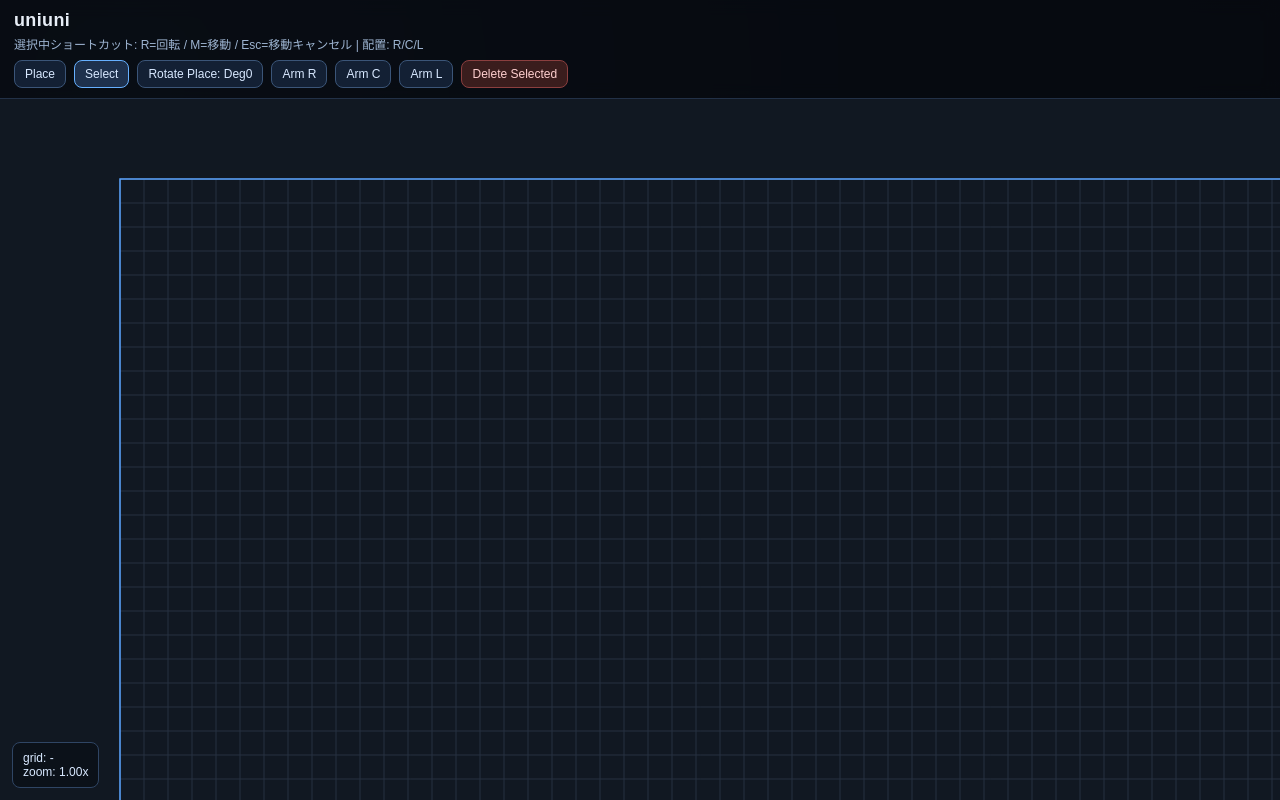
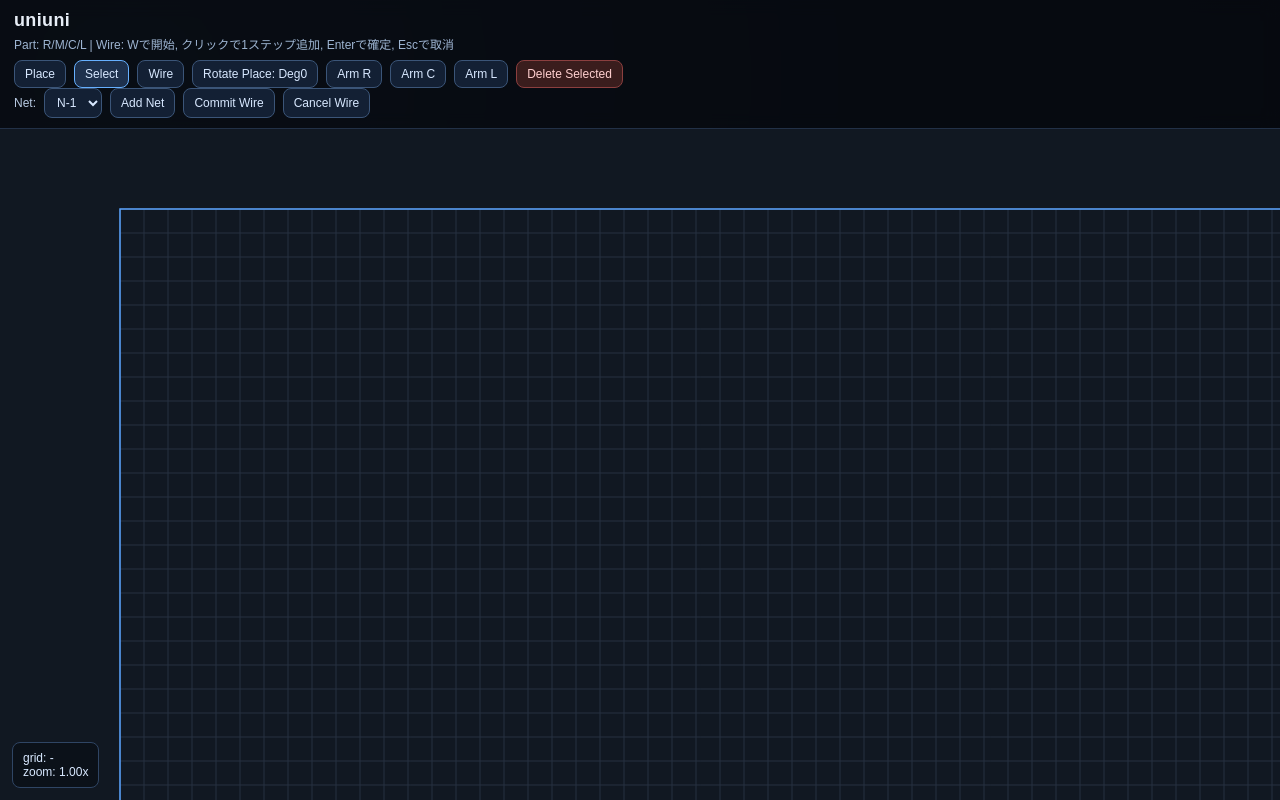
Before and after one commit to Siroyan/uniuni, a React (Vite) app in the folder web/: page / in a window 1280 px wide. Built offline with nearby package versions, Linux system fonts and the light colour scheme.

Commit message:
feat(web): add manual wire tool and net selection UI

```diff
--- a/web/src/App.tsx
+++ b/web/src/App.tsx
@@ -1,7 +1,7 @@
 import { useEffect, useMemo, useState } from "react";
 import { BoardCanvas } from "./BoardCanvas";
 import { canPlacePart, findPartAtGrid, nextRot } from "./parts";
-import type { Board, GridPt, PartDef, PartInst, Rot, ToolMode } from "./types";
+import type { Board, GridPt, Net, PartDef, PartInst, Rot, ToolMode, Wire } from "./types";
 
 const board: Board = {
   width: 64,
@@ -57,10 +57,11 @@ const defPrefixById: Record<string, string> = {
   inductor_axial: "L"
 };
 
-function newPartId(): string {
-  return typeof crypto !== "undefined" && "randomUUID" in crypto
-    ? crypto.randomUUID()
-    : `part_${Date.now()}`;
+function newId(prefix: string): string {
+  if (typeof crypto !== "undefined" && "randomUUID" in crypto) {
+    return `${prefix}_${crypto.randomUUID()}`;
+  }
+  return `${prefix}_${Date.now()}`;
 }
 
 function nextRefdes(parts: PartInst[], defId: string): string {
@@ -69,10 +70,18 @@ function nextRefdes(parts: PartInst[], defId: string): string {
   return `${prefix}${used + 1}`;
 }
 
+function isAdjacent(a: GridPt, b: GridPt): boolean {
+  return Math.abs(a.x - b.x) + Math.abs(a.y - b.y) === 1;
+}
+
 export function App(): JSX.Element {
   const [tool, setTool] = useState<ToolMode>("select");
   const [activeRot, setActiveRot] = useState<Rot>("Deg0");
   const [parts, setParts] = useState<PartInst[]>([]);
+  const [wires, setWires] = useState<Wire[]>([]);
+  const [nets, setNets] = useState<Net[]>([{ id: "net_1", name: "N-1" }]);
+  const [selectedNetId, setSelectedNetId] = useState<string>("net_1");
+  const [wireDraftPath, setWireDraftPath] = useState<GridPt[]>([]);
   const [selectedPartId, setSelectedPartId] = useState<string | null>(null);
   const [moveArmedPartId, setMoveArmedPartId] = useState<string | null>(null);
   const [moveArmedRot, setMoveArmedRot] = useState<Rot | null>(null);
@@ -94,6 +103,7 @@ export function App(): JSX.Element {
     setMoveArmedPartId(null);
     setMoveArmedRot(null);
     setSelectedPartId(null);
+    setWireDraftPath([]);
     setTool("place");
   };
 
@@ -111,8 +121,31 @@ export function App(): JSX.Element {
     setMoveArmedPartId(partId);
     setMoveArmedRot(part.rot);
     setPlaceArmedDefId(null);
+    setWireDraftPath([]);
     setSelectedPartId(partId);
     setTool("select");
+  };
+
+  const commitWireDraft = (): void => {
+    if (wireDraftPath.length < 2 || !selectedNetId) return;
+    setWires((prev) => [
+      ...prev,
+      {
+        id: newId("wire"),
+        netId: selectedNetId,
+        path: wireDraftPath
+      }
+    ]);
+    setWireDraftPath([]);
+  };
+
+  const addNet = (): void => {
+    const newNet: Net = {
+      id: newId("net"),
+      name: `N-${nets.length + 1}`
+    };
+    setNets((prev) => [...prev, newNet]);
+    setSelectedNetId(newNet.id);
   };
 
   const handleDeleteSelected = (): void => {
@@ -126,6 +159,19 @@ export function App(): JSX.Element {
   };
 
   const handleGridClick = (grid: GridPt): void => {
+    if (tool === "wire") {
+      if (!selectedNetId) return;
+      const last = wireDraftPath[wireDraftPath.length - 1];
+      if (!last) {
+        setWireDraftPath([grid]);
+        return;
+      }
+      if (last.x === grid.x && last.y === grid.y) return;
+      if (!isAdjacent(last, grid)) return;
+      setWireDraftPath((prev) => [...prev, grid]);
+      return;
+    }
+
     if (moveArmedPart) {
       const moved: PartInst = {
         ...moveArmedPart,
@@ -143,7 +189,7 @@ export function App(): JSX.Element {
 
     if (placeArmedDefId) {
       const newPart: PartInst = {
-        id: newPartId(),
+        id: newId("part"),
         defId: placeArmedDefId,
         at: grid,
         rot: placeArmedRot,
@@ -204,6 +250,21 @@ export function App(): JSX.Element {
       }
 
       const key = event.key.toLowerCase();
+
+      if (key === "enter" && tool === "wire") {
+        event.preventDefault();
+        commitWireDraft();
+        return;
+      }
+
+      if (key === "w") {
+        event.preventDefault();
+        setTool("wire");
+        setMoveArmedPartId(null);
+        setMoveArmedRot(null);
+        setPlaceArmedDefId(null);
+        return;
+      }
 
       if (key === "r") {
         event.preventDefault();
@@ -268,6 +329,10 @@ export function App(): JSX.Element {
         setMoveArmedPartId(null);
         setMoveArmedRot(null);
         setPlaceArmedDefId(null);
+        setWireDraftPath([]);
+        if (tool === "wire") {
+          setTool("select");
+        }
       }
     };
 
@@ -283,14 +348,19 @@ export function App(): JSX.Element {
     parts,
     placeArmedDefId,
     selectedPart,
-    selectedPartId
+    selectedPartId,
+    tool,
+    wireDraftPath,
+    selectedNetId
   ]);
 
   return (
     <main className="app-root">
       <header className="toolbar">
         <h1>uniuni</h1>
-        <p>選択中ショートカット: R=回転 / M=移動 / Esc=移動キャンセル | 配置: R/C/L</p>
+        <p>
+          Part: R/M/C/L | Wire: Wで開始, クリックで1ステップ追加, Enterで確定, Escで取消
+        </p>
         <div className="toolbar-row">
           <button
             type="button"
@@ -299,6 +369,7 @@ export function App(): JSX.Element {
               setTool("place");
               setMoveArmedPartId(null);
               setMoveArmedRot(null);
+              setWireDraftPath([]);
             }}
           >
             Place
@@ -311,9 +382,22 @@ export function App(): JSX.Element {
               setMoveArmedPartId(null);
               setMoveArmedRot(null);
               setPlaceArmedDefId(null);
+              setWireDraftPath([]);
             }}
           >
             Select
+          </button>
+          <button
+            type="button"
+            className={tool === "wire" ? "btn active" : "btn"}
+            onClick={() => {
+              setTool("wire");
+              setMoveArmedPartId(null);
+              setMoveArmedRot(null);
+              setPlaceArmedDefId(null);
+            }}
+          >
+            Wire
           </button>
           <button
             type="button"
@@ -341,11 +425,39 @@ export function App(): JSX.Element {
             Delete Selected
           </button>
         </div>
+        <div className="toolbar-row">
+          <label className="net-label" htmlFor="net-select">
+            Net:
+          </label>
+          <select
+            id="net-select"
+            className="net-select"
+            value={selectedNetId}
+            onChange={(event) => setSelectedNetId(event.target.value)}
+          >
+            {nets.map((net) => (
+              <option key={net.id} value={net.id}>
+                {net.name}
+              </option>
+            ))}
+          </select>
+          <button type="button" className="btn" onClick={addNet}>
+            Add Net
+          </button>
+          <button type="button" className="btn" onClick={commitWireDraft}>
+            Commit Wire
+          </button>
+          <button type="button" className="btn" onClick={() => setWireDraftPath([])}>
+            Cancel Wire
+          </button>
+        </div>
       </header>
       <BoardCanvas
         board={board}
         parts={parts}
         partDefs={partDefs}
+        wires={wires}
+        wireDraftPath={wireDraftPath}
         selectedPartId={selectedPartId}
         onGridClick={handleGridClick}
         onHoverGridChange={setHoverGrid}
--- a/web/src/BoardCanvas.tsx
+++ b/web/src/BoardCanvas.tsx
@@ -1,12 +1,14 @@
 import { useEffect, useMemo, useRef, useState } from "react";
 import { absoluteOccupied, absolutePins } from "./parts";
 import { clampZoom, gridToWorld, screenToWorld, worldToGrid, worldToScreen } from "./coords";
-import type { Board, GridPt, PartDef, PartInst, Viewport } from "./types";
+import type { Board, GridPt, PartDef, PartInst, Viewport, Wire } from "./types";
 
 type Props = {
   board: Board;
   parts: PartInst[];
   partDefs: PartDef[];
+  wires: Wire[];
+  wireDraftPath: GridPt[];
   selectedPartId: string | null;
   onGridClick: (grid: GridPt) => void;
   onHoverGridChange: (grid: GridPt | null) => void;
@@ -17,6 +19,47 @@ type Props = {
 };
 
 const CELL_SIZE = 24;
+const NET_COLORS = ["#51c4ff", "#e5ff66", "#ff8aa8", "#7cff8f", "#ffa94d", "#d8a1ff"];
+
+function colorForNet(netId: string): string {
+  let hash = 0;
+  for (let i = 0; i < netId.length; i += 1) {
+    hash = (hash * 31 + netId.charCodeAt(i)) >>> 0;
+  }
+  return NET_COLORS[hash % NET_COLORS.length];
+}
+
+function drawWirePath(
+  ctx: CanvasRenderingContext2D,
+  path: GridPt[],
+  viewport: Viewport,
+  stroke: string,
+  point: string,
+  width = 2
+): void {
+  if (path.length < 1) return;
+
+  if (path.length > 1) {
+    ctx.strokeStyle = stroke;
+    ctx.lineWidth = width;
+    ctx.beginPath();
+    const start = worldToScreen(gridToWorld(path[0], CELL_SIZE), viewport);
+    ctx.moveTo(start.x, start.y);
+    for (let i = 1; i < path.length; i += 1) {
+      const p = worldToScreen(gridToWorld(path[i], CELL_SIZE), viewport);
+      ctx.lineTo(p.x, p.y);
+    }
+    ctx.stroke();
+  }
+
+  ctx.fillStyle = point;
+  for (const pt of path) {
+    const p = worldToScreen(gridToWorld(pt, CELL_SIZE), viewport);
+    ctx.beginPath();
+    ctx.arc(p.x, p.y, Math.max(2.5, viewport.zoom * 2), 0, Math.PI * 2);
+    ctx.fill();
+  }
+}
 
 function drawPart(
   ctx: CanvasRenderingContext2D,
@@ -46,6 +89,8 @@ export function BoardCanvas({
   board,
   parts,
   partDefs,
+  wires,
+  wireDraftPath,
   selectedPartId,
   onGridClick,
   onHoverGridChange,
@@ -125,6 +170,15 @@ export function BoardCanvas({
       bottomRight.y - topLeft.y
     );
 
+    for (const wire of wires) {
+      const color = colorForNet(wire.netId);
+      drawWirePath(ctx, wire.path, viewport, color, color, 2.2);
+    }
+
+    if (wireDraftPath.length > 0) {
+      drawWirePath(ctx, wireDraftPath, viewport, "#ffd166", "#ffd166", 2.4);
+    }
+
     for (const part of parts) {
       const def = partDefMap.get(part.defId);
       if (!def) continue;
@@ -188,7 +242,9 @@ export function BoardCanvas({
     placePreviewPart,
     placePreviewValid,
     selectedPartId,
-    viewport
+    viewport,
+    wireDraftPath,
+    wires
   ]);
 
   useEffect(() => {
--- a/web/src/styles.css
+++ b/web/src/styles.css
@@ -48,6 +48,22 @@ body,
   gap: 8px;
 }
 
+.net-label {
+  display: inline-flex;
+  align-items: center;
+  font-size: 12px;
+  color: #b9cbe3;
+}
+
+.net-select {
+  border: 1px solid #3b5578;
+  background: #132034;
+  color: #d8e8ff;
+  border-radius: 8px;
+  padding: 6px 8px;
+  font-size: 12px;
+}
+
 .btn {
   border: 1px solid #3b5578;
   background: #132034;
```
Also changed, not shown: web/src/types.ts (+12 -1 lines).
